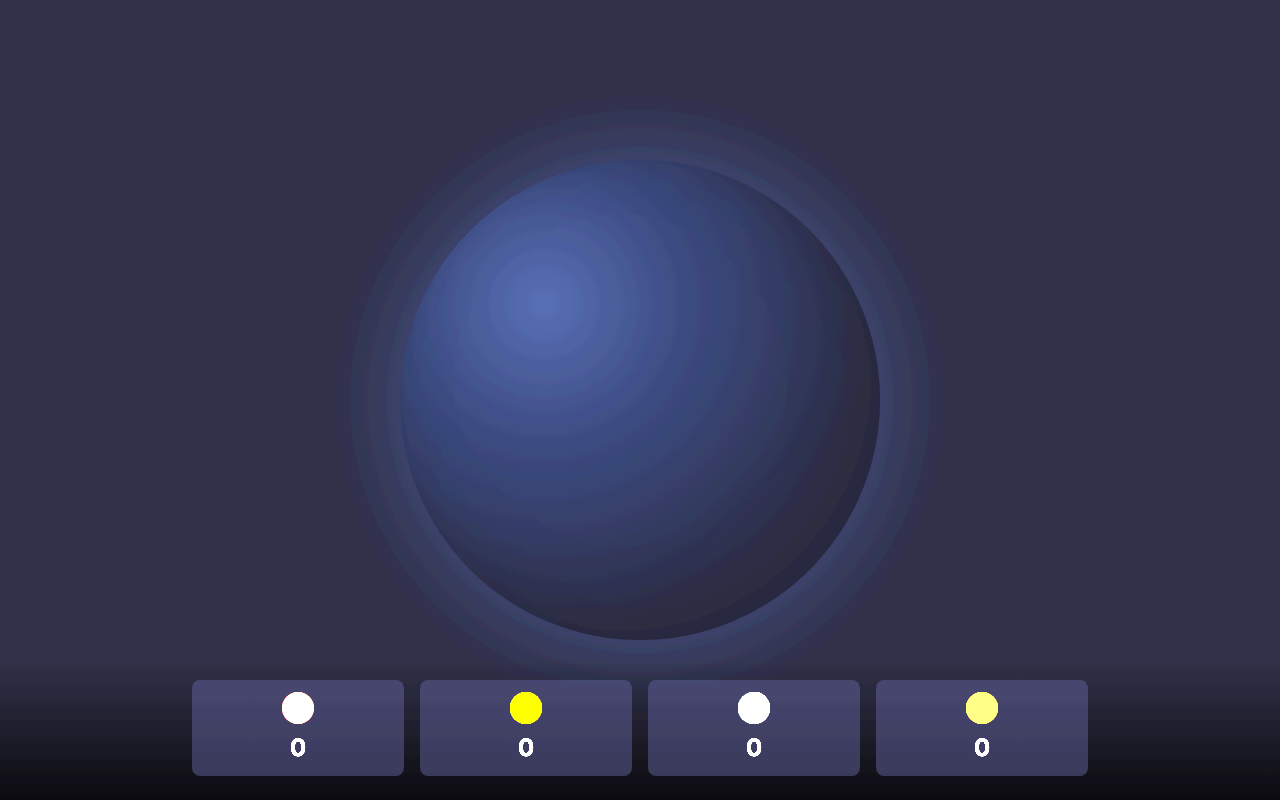
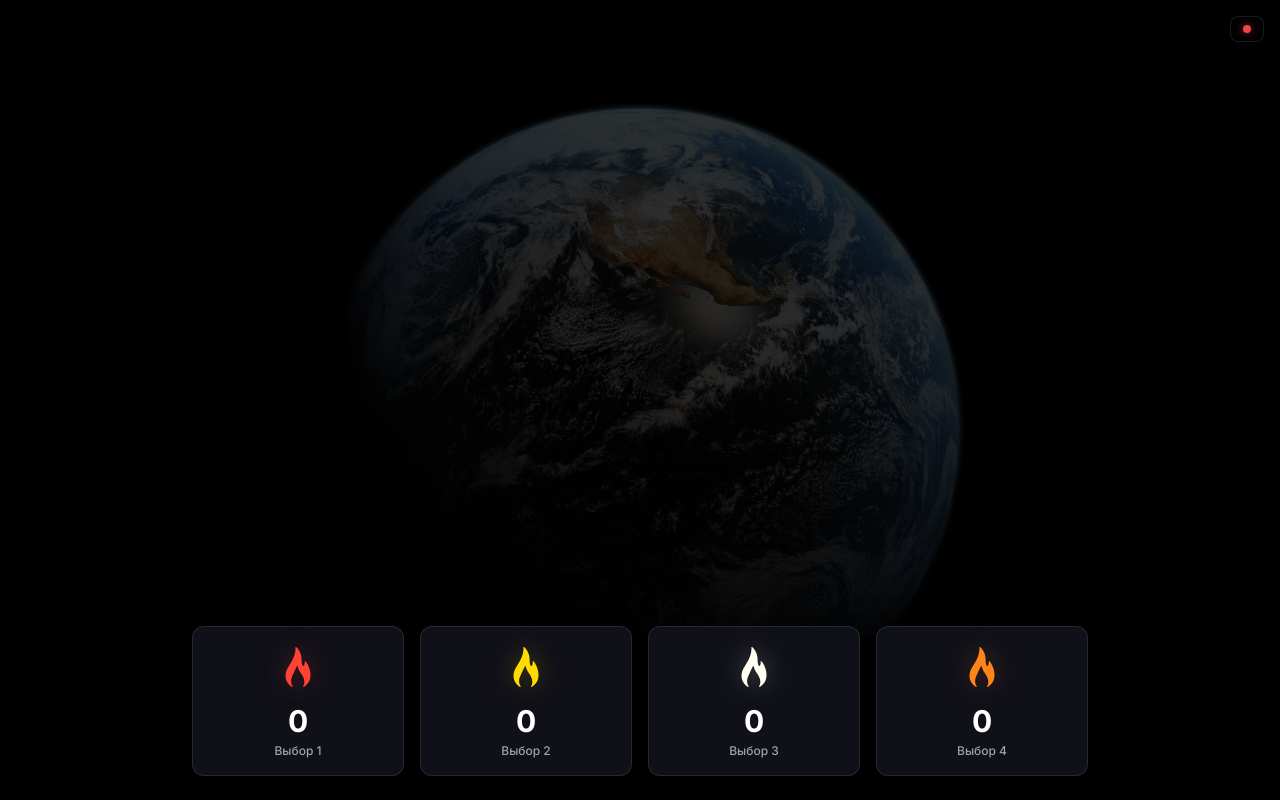
Before and after one commit to Meresnes/hakuna_15.12, a React (Vite) app in the folder frontend/: page /presenter in a window 1280 px wide. Built offline with nearby package versions, Linux system fonts and the light colour scheme; no server answers.

Commit message:
fix presenter Page

```diff
--- a/frontend/src/pages/Presenter.tsx
+++ b/frontend/src/pages/Presenter.tsx
@@ -1,4 +1,5 @@
-import { useRef } from 'react';
+import { useRef, useState, useEffect } from 'react';
+import { motion } from 'framer-motion';
 import { useApp, CHOICE_COLORS } from '../context/AppContext';
 import { useSocket } from '../hooks/useSocket';
 import PresenterCanvas from '../components/PresenterCanvas';
@@ -6,8 +7,9 @@ import PresenterCanvas from '../components/PresenterCanvas';
 function Presenter() {
   const { state, updateState } = useApp();
   const containerRef = useRef<HTMLDivElement>(null);
+  const [imageLoaded, setImageLoaded] = useState(false);
 
-  const { flames } = useSocket({
+  const { flames, isConnected } = useSocket({
     role: 'presenter',
     onNewVote: (vote) => {
       // Update counts when new vote arrives
@@ -28,43 +30,49 @@ function Presenter() {
     },
   });
 
-  // Calculate brightness
-  // const brightness = Math.min(
-  //   Math.max(
-  //     state.brightnessRange.min +
-  //       (state.total / state.target) * (state.brightnessRange.max - state.brightnessRange.min),
-  //     state.brightnessRange.min
-  //   ),
-  //   state.brightnessRange.max
-  // );
-  const brightness = 5;
+  // Calculate brightness based on total votes
+  const brightness = Math.min(
+    Math.max(
+      state.brightnessRange.min +
+        (state.total / state.target) * (state.brightnessRange.max - state.brightnessRange.min),
+      state.brightnessRange.min
+    ),
+    state.brightnessRange.max
+  );
+
+  // Preload image
+  useEffect(() => {
+    const img = new Image();
+    img.src = '/4k-earth-surreal-look8.jpg';
+    img.onload = () => setImageLoaded(true);
+  }, []);
 
   return (
     <div
       ref={containerRef}
       className="fixed inset-0 overflow-hidden bg-night-dark"
-      style={{
-        filter: `brightness(${brightness})`,
-        transition: 'filter 0.5s ease-out',
-      }}
     >
-      {/* Planet background placeholder */}
-      <div className="absolute inset-0 flex items-center justify-center pointer-events-none">
+      {/* Planet background image with brightness filter */}
+      <div className="absolute inset-0 pointer-events-none">
+        <motion.img
+          src="/4k-earth-surreal-look8.jpg"
+          alt="Earth from space"
+          className="absolute inset-0 w-full h-full object-cover object-center"
+          style={{
+            filter: `brightness(${brightness})`,
+            transition: 'filter 0.5s ease-out',
+            opacity: imageLoaded ? 1 : 0,
+          }}
+          initial={{ opacity: 0 }}
+          animate={{ opacity: imageLoaded ? 1 : 0 }}
+          transition={{ duration: 1 }}
+        />
+
+        {/* Dark overlay for better readability */}
         <div
-          className="w-[60vmin] h-[60vmin] rounded-full opacity-30"
+          className="absolute inset-0 bg-gradient-to-b from-transparent via-black/20 to-black/60"
           style={{
-            background: `
-              radial-gradient(circle at 30% 30%,
-                rgba(100, 150, 255, 0.3) 0%,
-                rgba(50, 100, 200, 0.2) 30%,
-                rgba(20, 50, 100, 0.1) 60%,
-                transparent 70%
-              )
-            `,
-            boxShadow: `
-              inset -20px -20px 60px rgba(0, 0, 0, 0.5),
-              0 0 100px rgba(100, 150, 255, 0.2)
-            `,
+            opacity: 1 - (brightness - state.brightnessRange.min) / (state.brightnessRange.max - state.brightnessRange.min) * 0.5,
           }}
         />
       </div>
@@ -73,51 +81,118 @@ function Presenter() {
       <PresenterCanvas flames={flames} />
 
       {/* Stats overlay */}
-      <div className="absolute bottom-0 left-0 right-0 p-6 bg-gradient-to-t from-black/80 to-transparent">
+      <div className="absolute bottom-0 left-0 right-0 p-6 bg-gradient-to-t from-black/90 via-black/70 to-transparent">
         <div className="max-w-4xl mx-auto">
-          {/* Connection status */}
-          {/*<div className="absolute top-4 right-4 flex items-center gap-2">*/}
-          {/*  <div */}
-          {/*    className={`w-2 h-2 rounded-full ${isConnected ? 'bg-green-500' : 'bg-red-500'}`}*/}
-          {/*  />*/}
-          {/*  <span className="text-xs text-gray-400">*/}
-          {/*    {isConnected ? 'Подключено' : 'Отключено'}*/}
-          {/*  </span>*/}
-          {/*</div>*/}
-
           {/* Progress bar */}
-          {/*<div className="mb-4">*/}
-          {/*  <div className="flex justify-between text-sm text-gray-400 mb-2">*/}
-          {/*    <span>Прогресс</span>*/}
-          {/*    <span>{state.total} / {state.target}</span>*/}
+          {/*<motion.div */}
+          {/*  className="mb-6"*/}
+          {/*  initial={{ opacity: 0, y: 20 }}*/}
+          {/*  animate={{ opacity: 1, y: 0 }}*/}
+          {/*  transition={{ duration: 0.6 }}*/}
+          {/*>*/}
+          {/*  <div className="flex justify-between text-sm text-gray-300 mb-2">*/}
+          {/*    <span className="font-medium">Прогресс</span>*/}
+          {/*    <span className="font-semibold text-white">*/}
+          {/*      {state.total} / {state.target}*/}
+          {/*    </span>*/}
           {/*  </div>*/}
-          {/*  <div className="h-2 bg-night-light rounded-full overflow-hidden">*/}
-          {/*    <div */}
-          {/*      className="h-full bg-gradient-to-r from-flame-red via-flame-orange to-flame-yellow transition-all duration-500"*/}
-          {/*      style={{ width: `${Math.min((state.total / state.target) * 100, 100)}%` }}*/}
+          {/*  <div className="h-3 bg-night-light/50 rounded-full overflow-hidden backdrop-blur-sm">*/}
+          {/*    <motion.div */}
+          {/*      className="h-full bg-gradient-to-r from-flame-red via-flame-orange to-flame-yellow"*/}
+          {/*      initial={{ width: 0 }}*/}
+          {/*      animate={{ */}
+          {/*        width: `${Math.min((state.total / state.target) * 100, 100)}%` */}
+          {/*      }}*/}
+          {/*      transition={{ duration: 0.5, ease: 'easeOut' }}*/}
           {/*    />*/}
           {/*  </div>*/}
-          {/*</div>*/}
+          {/*</motion.div>*/}
 
           {/* Counts */}
           <div className="grid grid-cols-4 gap-4">
-            {[1, 2, 3, 4].map(choice => (
-              <div
+            {[1, 2, 3, 4].map((choice, index) => (
+              <motion.div
                 key={choice}
-                className="text-center p-3 rounded-lg bg-night-medium/50"
+                className="text-center p-4 rounded-xl bg-night-medium/80 backdrop-blur-md border border-white/10 shadow-lg"
+                initial={{ opacity: 0, y: 20 }}
+                animate={{ opacity: 1, y: 0 }}
+                transition={{
+                  duration: 0.5,
+                  delay: index * 0.1,
+                  ease: 'easeOut'
+                }}
+                whileHover={{
+                  scale: 1.05,
+                  backgroundColor: 'rgba(31, 31, 46, 0.95)',
+                }}
               >
-                <div
-                  className="w-8 h-8 mx-auto mb-2 rounded-full"
-                  style={{ backgroundColor: CHOICE_COLORS[choice] }}
-                />
-                <div className="text-2xl font-bold text-white">
+                <motion.div
+                  className="w-12 h-12 mx-auto mb-3 flex items-center justify-center"
+                  style={{ color: CHOICE_COLORS[choice] }}
+                  animate={{
+                    filter: [
+                      `drop-shadow(0 0 8px ${CHOICE_COLORS[choice]}80)`,
+                      `drop-shadow(0 0 16px ${CHOICE_COLORS[choice]}100)`,
+                      `drop-shadow(0 0 8px ${CHOICE_COLORS[choice]}80)`,
+                    ],
+                  }}
+                  transition={{
+                    duration: 2,
+                    repeat: Infinity,
+                    ease: 'easeInOut',
+                  }}
+                >
+                  <svg
+                    fill="currentColor"
+                    width="40"
+                    height="40"
+                    version="1.1"
+                    id="Capa_1"
+                    xmlns="http://www.w3.org/2000/svg"
+                    viewBox="0 0 611.999 611.999"
+                  >
+                    <g>
+                      <path d="M216.02,611.195c5.978,3.178,12.284-3.704,8.624-9.4c-19.866-30.919-38.678-82.947-8.706-149.952
+                          c49.982-111.737,80.396-169.609,80.396-169.609s16.177,67.536,60.029,127.585c42.205,57.793,65.306,130.478,28.064,191.029
+                          c-3.495,5.683,2.668,12.388,8.607,9.349c46.1-23.582,97.806-70.885,103.64-165.017c2.151-28.764-1.075-69.034-17.206-119.851
+                          c-20.741-64.406-46.239-94.459-60.992-107.365c-4.413-3.861-11.276-0.439-10.914,5.413c4.299,69.494-21.845,87.129-36.726,47.386
+                          c-5.943-15.874-9.409-43.33-9.409-76.766c0-55.665-16.15-112.967-51.755-159.531c-9.259-12.109-20.093-23.424-32.523-33.073
+                          c-4.5-3.494-11.023,0.018-10.611,5.7c2.734,37.736,0.257,145.885-94.624,275.089c-86.029,119.851-52.693,211.896-40.864,236.826
+                          C153.666,566.767,185.212,594.814,216.02,611.195z"/>
+                    </g>
+                  </svg>
+                </motion.div>
+                <div className="text-3xl font-bold text-white mb-1">
                   {state.counts[choice as keyof typeof state.counts]}
                 </div>
-              </div>
+                <div className="text-xs text-gray-400 font-medium">
+                  Выбор {choice}
+                </div>
+              </motion.div>
             ))}
           </div>
         </div>
       </div>
+
+      {/* Connection status indicator (top right) */}
+      <motion.div
+        className="absolute top-4 right-4 flex items-center gap-2 px-3 py-2 rounded-lg bg-black/50 backdrop-blur-sm border border-white/10"
+        initial={{ opacity: 0, x: 20 }}
+        animate={{ opacity: 1, x: 0 }}
+        transition={{ delay: 0.3 }}
+      >
+        <div
+          className={`w-2 h-2 rounded-full ${isConnected ? 'bg-green-500' : 'bg-red-500'}`}
+          style={{
+            boxShadow: isConnected
+              ? '0 0 8px rgba(34, 197, 94, 0.6)'
+              : '0 0 8px rgba(239, 68, 68, 0.6)',
+          }}
+        />
+        {/*<span className="text-xs text-gray-300 font-medium">*/}
+        {/*  {isConnected ? 'Подключено' : 'Отключено'}*/}
+        {/*</span>*/}
+      </motion.div>
     </div>
   );
 }
```
Also changed, not shown: frontend/src/hooks/useCanvasAnimation.ts (+44 -11 lines), 2 other files (tests, documents, lock files or other folders).
